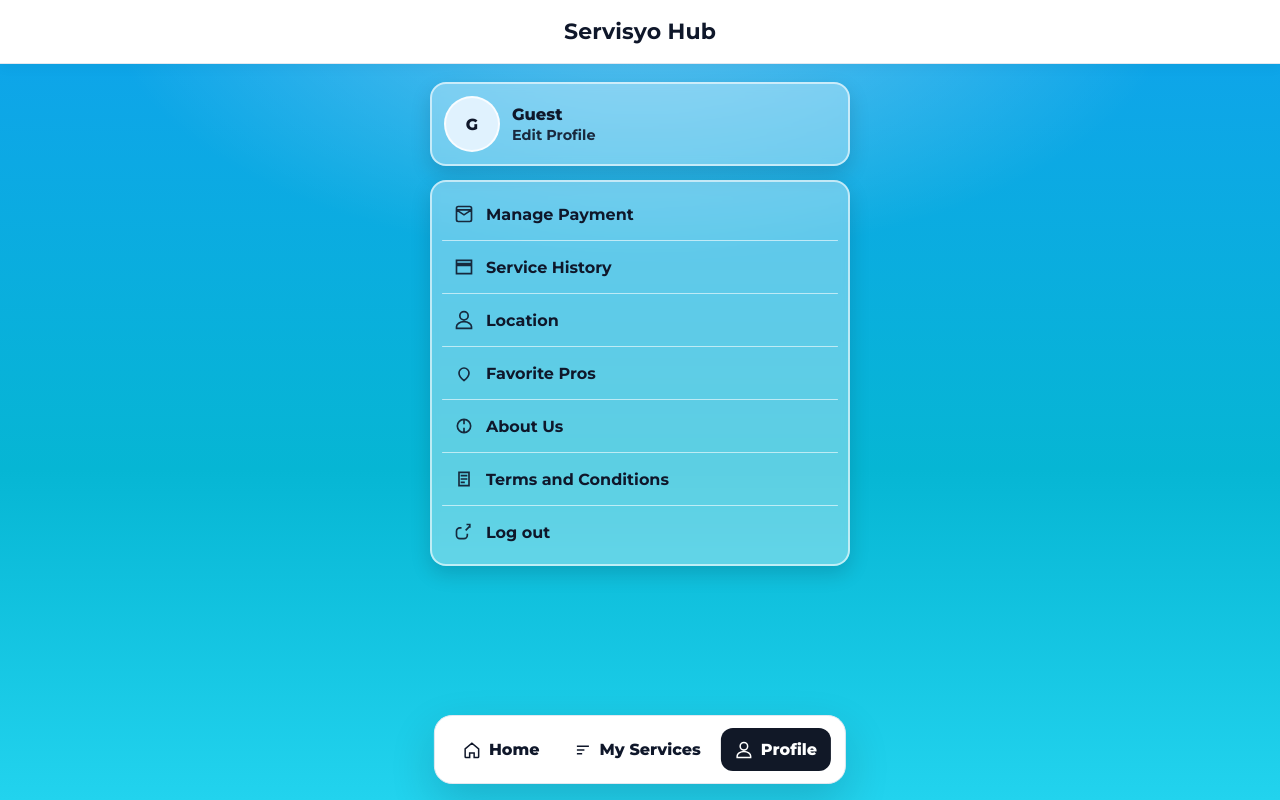
After one commit to inyiigo/ncp3106-ServisyoHub, a PHP site: page /pages/profile.php in a window 1280 px wide. The commit adds this page. Run offline with PHP 8.4, Linux system fonts and the light colour scheme.

Commit message:
insert the app name in the center

```diff
--- a/assets/css/styles.css
+++ b/assets/css/styles.css
@@ -87,6 +87,7 @@ body { font-family: 'Montserrat', system-ui, -apple-system, Segoe UI, Roboto, Ar
 .card li { margin: 4px 0; }
 
 .dash-topbar { position: sticky; top: 0; z-index: 10; display: flex; align-items: center; gap: 12px; background: var(--card); border-bottom: 1px solid var(--line); padding: 14px 20px; min-height: 64px; box-shadow: 0 4px 12px rgba(2,6,23,.04); }
+.dash-topbar.center { justify-content: center; }
 .dash-brand { display: flex; align-items: center; gap: 10px; font-weight: 700; font-size: clamp(16px, 2vw, 22px); letter-spacing: .1px; }
 .dash-brand .dash-brand-logo { display: block; height: clamp(28px, 5.5vw, 40px); width: auto; }
 /* Centered header logo (non-interactive, sits above content) */
--- a/pages/my-services.php
+++ b/pages/my-services.php
@@ -18,7 +18,7 @@ $display = isset($_SESSION['display_name']) ? $_SESSION['display_name'] : (isset
 	</style>
 	</head>
 <body>
-	<div class="dash-topbar">
+	<div class="dash-topbar center">
 		<div class="dash-brand">Servisyo Hub</div>
 	</div>
 	<div class="dash-tagline-wrap"><p class="dash-tagline">Where skilled hands meet local demand.</p></div>
--- /dev/null
+++ b/pages/profile.php
@@ -0,0 +1,105 @@
+<?php
+session_start();
+$display = isset($_SESSION['display_name']) ? $_SESSION['display_name'] : (isset($_SESSION['mobile']) ? $_SESSION['mobile'] : 'Guest');
+$mobile = isset($_SESSION['mobile']) ? $_SESSION['mobile'] : '';
+$avatar = strtoupper(substr(preg_replace('/\s+/', '', $display), 0, 1));
+?>
+<!DOCTYPE html>
+<html lang="en">
+<head>
+	<meta charset="UTF-8" />
+	<meta name="viewport" content="width=device-width, initial-scale=1" />
+	<title>Profile • Servisyo Hub</title>
+	<link rel="stylesheet" href="../assets/css/styles.css" />
+	<script defer src="../assets/js/script.js"></script>
+	<style>
+		/* Page-specific styling to match the mockup */
+		.profile-bg { background: radial-gradient(900px 450px at 50% -10%, rgba(255,255,255,.35) 0%, rgba(255,255,255,0) 60%), linear-gradient(180deg, #0ea5e9 0%, #06b6d4 55%, #22d3ee 100%); min-height: calc(100vh - 64px); padding: 18px; }
+		.prof-container { width: 100%; max-width: 420px; margin: 0 auto; display: grid; gap: 14px; padding-bottom: calc(90px + env(safe-area-inset-bottom)); }
+		.prof-hero { display: grid; grid-template-columns: 56px 1fr; gap: 12px; align-items: center; background: rgba(255,255,255,.35); border: 2px solid rgba(255,255,255,.6); backdrop-filter: blur(4px); color: #0f172a; border-radius: 16px; padding: 12px; box-shadow: 0 8px 20px rgba(2,6,23,.15); }
+		.prof-avatar { width: 56px; height: 56px; border-radius: 50%; display: grid; place-items: center; font-weight: 800; color: #0f172a; background: #e0f2fe; border: 2px solid rgba(255,255,255,.8); }
+		.prof-name { margin: 0; font-weight: 800; font-size: 1.02rem; }
+		.prof-meta { margin: 2px 0 0; color: #0f172a; opacity: .9; font-size: .92rem; }
+		.prof-edit { display: inline-block; margin-top: 2px; color: #0f172a; opacity: .9; font-weight: 700; text-decoration: none; font-size: .9rem; }
+
+		.prof-menu { background: rgba(255,255,255,.35); border: 2px solid rgba(255,255,255,.6); border-radius: 16px; box-shadow: 0 8px 20px rgba(2,6,23,.15); backdrop-filter: blur(4px); padding: 10px; }
+		.prof-item { display: flex; align-items: center; gap: 12px; padding: 12px; border-radius: 12px; color: #0f172a; text-decoration: none; font-weight: 700; }
+		.prof-item:hover { background: rgba(255,255,255,.5); }
+		.prof-ico { width: 20px; height: 20px; color: #0f172a; opacity: .9; }
+		.prof-sep { height: 1px; background: rgba(255,255,255,.6); margin: 4px 0; border-radius: 999px; }
+	</style>
+	</head>
+<body>
+	<div class="dash-topbar center">
+		<div class="dash-brand">Servisyo Hub</div>
+	</div>
+
+	<div class="profile-bg">
+		<div class="prof-container">
+			<!-- Profile card -->
+			<section class="prof-hero" aria-label="Account">
+				<div class="prof-avatar" aria-hidden="true"><?php echo htmlspecialchars($avatar); ?></div>
+				<div>
+					<p class="prof-name"><?php echo htmlspecialchars($display); ?></p>
+					<?php if ($mobile): ?><p class="prof-meta"><?php echo htmlspecialchars($mobile); ?></p><?php endif; ?>
+					<a class="prof-edit" href="#">Edit Profile</a>
+				</div>
+			</section>
+
+			<!-- Menu list -->
+			<nav class="prof-menu" aria-label="Profile options">
+				<a class="prof-item" href="#">
+					<svg class="prof-ico" viewBox="0 0 24 24" fill="none" stroke="currentColor" stroke-width="2"><path d="M21 7H3V5a2 2 0 0 1 2-2h14a2 2 0 0 1 2 2v2Zm0 0v12a2 2 0 0 1-2 2H5a2 2 0 0 1-2-2V7m18 0l-9 6-9-6"/></svg>
+					<span>Manage Payment</span>
+				</a>
+				<div class="prof-sep"></div>
+				<a class="prof-item" href="./my-services.php">
+					<svg class="prof-ico" viewBox="0 0 24 24" fill="none" stroke="currentColor" stroke-width="2"><path d="M3 4h18v4H3zM3 10h18v10H3z"/></svg>
+					<span>Service History</span>
+				</a>
+				<div class="prof-sep"></div>
+				<a class="prof-item" href="#">
+					<svg class="prof-ico" viewBox="0 0 24 24" fill="none" stroke="currentColor" stroke-width="2"><path d="M12 12a5 5 0 1 0-5-5 5 5 0 0 0 5 5Zm0 2c-5 0-9 3-9 6v2h18v-2c0-3-4-6-9-6Z"/></svg>
+					<span>Location</span>
+				</a>
+				<div class="prof-sep"></div>
+				<a class="prof-item" href="#">
+					<svg class="prof-ico" viewBox="0 0 24 24" fill="none" stroke="currentColor" stroke-width="2"><path d="M12 21s-6-4.35-6-9a6 6 0 1 1 12 0c0 4.65-6 9-6 9Z"/></svg>
+					<span>Favorite Pros</span>
+				</a>
+				<div class="prof-sep"></div>
+				<a class="prof-item" href="#">
+					<svg class="prof-ico" viewBox="0 0 24 24" fill="none" stroke="currentColor" stroke-width="2"><path d="M12 20v-6m0-4V4m0 6h.01M4 12a8 8 0 1 1 16 0 8 8 0 0 1-16 0Z"/></svg>
+					<span>About Us</span>
+				</a>
+				<div class="prof-sep"></div>
+				<a class="prof-item" href="#">
+					<svg class="prof-ico" viewBox="0 0 24 24" fill="none" stroke="currentColor" stroke-width="2"><path d="M6 4h12v16H6zM8 8h8M8 12h8M8 16h5"/></svg>
+					<span>Terms and Conditions</span>
+				</a>
+				<div class="prof-sep"></div>
+				<a class="prof-item" href="#">
+					<svg class="prof-ico" viewBox="0 0 24 24" fill="none" stroke="currentColor" stroke-width="2"><path d="M15 3h4v4M14 10l5-5M9 7H7a4 4 0 0 0-4 4v5a4 4 0 0 0 4 4h5a4 4 0 0 0 4-4v-2"/></svg>
+					<span>Log out</span>
+				</a>
+			</nav>
+		</div>
+	</div>
+
+	<!-- Floating bottom navigation -->
+	<nav class="dash-bottom-nav">
+		<a href="./home-services.php" aria-label="Home">
+			<svg class="dash-icon" viewBox="0 0 24 24" fill="none" stroke="currentColor" stroke-width="2"><path d="M3 10.5 12 3l9 7.5V21a1 1 0 0 1-1 1h-5v-6H9v6H4a1 1 0 0 1-1-1v-10.5Z"/></svg>
+			<span>Home</span>
+		</a>
+		<a href="./my-services.php" aria-label="My Services">
+			<svg class="dash-icon" viewBox="0 0 24 24" fill="none" stroke="currentColor" stroke-width="2"><path d="M4 7h16M4 12h10M4 17h7"/></svg>
+			<span>My Services</span>
+		</a>
+		<a href="./profile.php" class="active" aria-label="Profile">
+			<svg class="dash-icon" viewBox="0 0 24 24" fill="none" stroke="currentColor" stroke-width="2"><path d="M12 12a5 5 0 1 0-5-5 5 5 0 0 0 5 5Zm0 2c-5 0-9 3-9 6v2h18v-2c0-3-4-6-9-6Z"/></svg>
+			<span>Profile</span>
+		</a>
+	</nav>
+</body>
+</html>
```
Also changed, not shown: includes/header.php (added, +7 -0 lines), pages/home-jobs.php (+2 -6 lines), pages/home-services.php (+2 -6 lines), pages/services/_template.php (+2 -6 lines).
